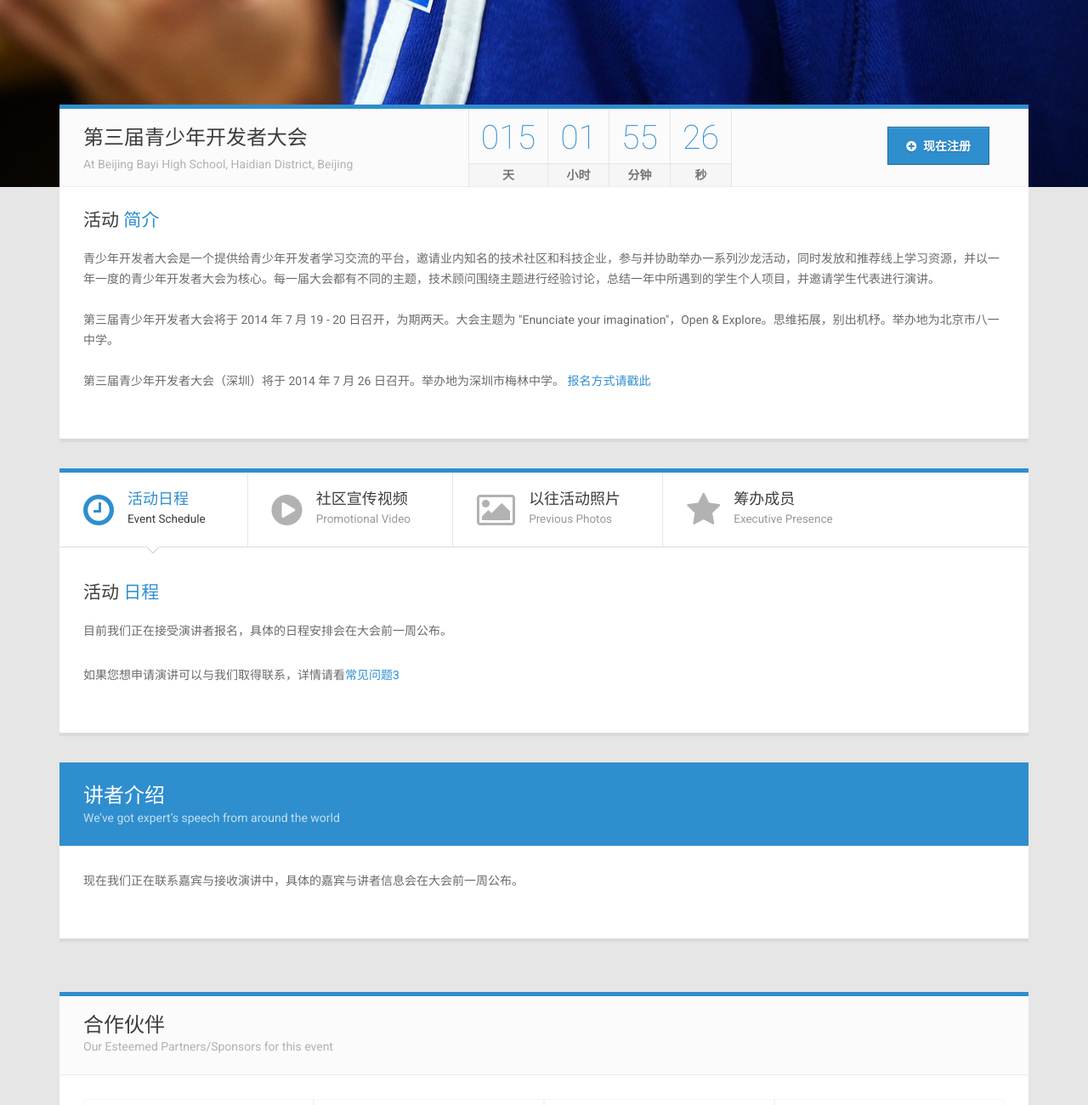
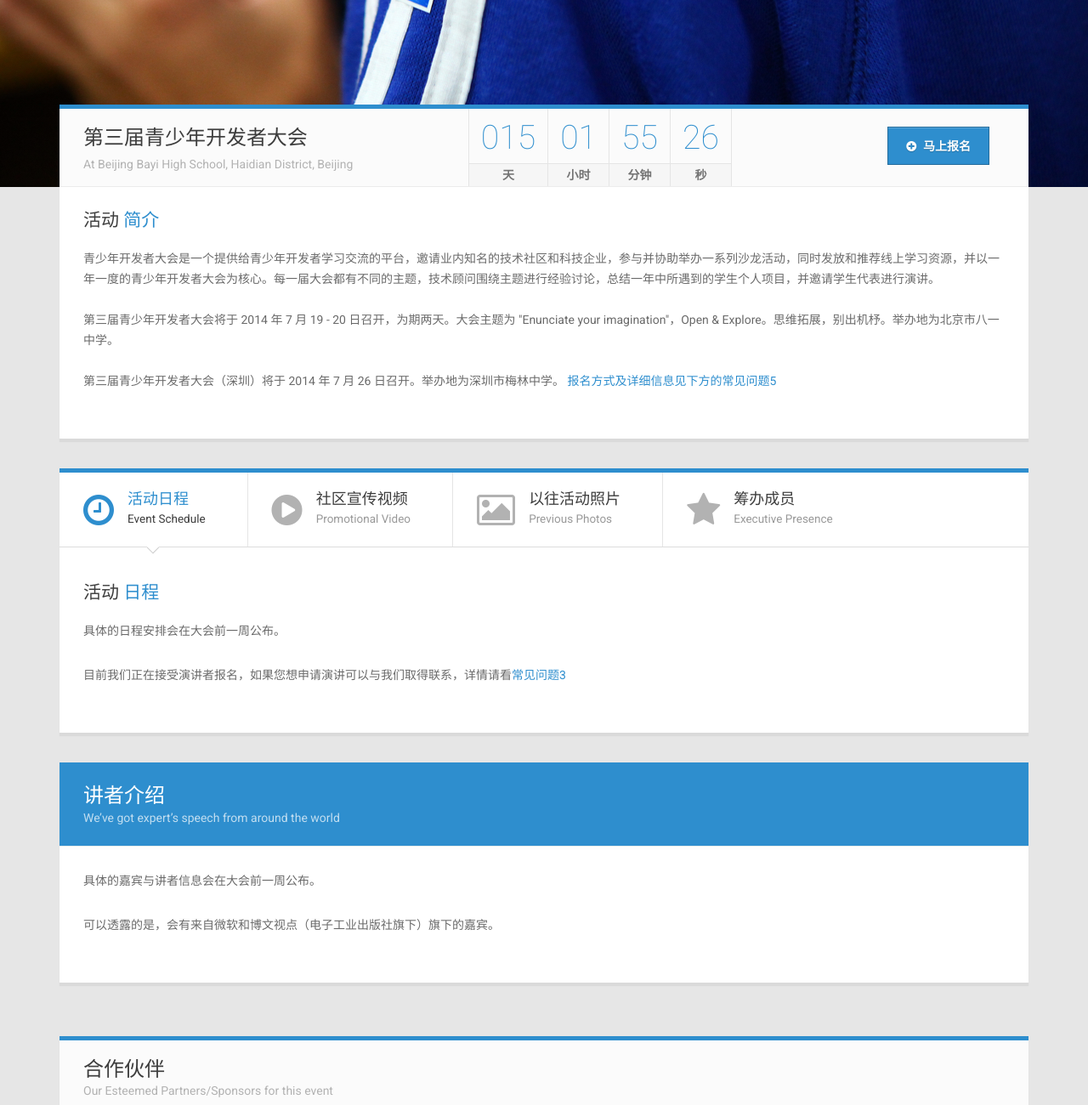
Before and after one commit to adcmnt2014/adcmnt2014.github.io, a plain HTML site: page index.html in a window 1280 px wide. Shown: the part 480-1780 px from the top of the page at 85% size. Drawn offline with Linux system fonts and the light colour scheme; some packages are replaced by stand-ins of ours; a script that the page names is missing.

Commit message:
Update index.html

```diff
--- a/index.html
+++ b/index.html
@@ -7,11 +7,11 @@
     <title>ADConf 2014 // 第三届青少年开发者大会 // The 3rd Adolescent Developer Conference</title>
     <meta name="Keywords" content="编程, 青少年开发, 青少年开发者大会, ADConf, ADC, Developer, programming">
     <meta name="Description" content="青少年开发者大会是一个提供给青少年开发者学习交流的平台，邀请业内知名的技术社区和科技企业，参与并协助举办一系列沙龙活动，同时发放和推荐线上学习资源，并以一年一度的青少年开发者大会为核心。每一届大会都有不同的主题，技术顾问围绕主题进行经验讨论，总结一年中所遇到的学生个人项目，并邀请学生代表进行演讲。">
-    <meta name="Author" content="adcmnt">
+    <meta name="Author" content="青少年开发者社区">
     <meta name="Title" content="ADConf 2014 // 第三届青少年开发者大会 // The 3rd Adolescent Developer Conference">
     <meta name="apple-mobile-web-app-capable" content="yes">
     <meta name="apple-mobile-web-app-status-bar-style" content="black-translucent">
-    <meta property="og:title" content="Adolescent Developer Conference">
+    <meta property="og:title" content="ADConf 2014">
     <meta property="og:description" content="青少年开发者大会是一个提供给青少年开发者学习交流的平台，邀请业内知名的技术社区和科技企业，参与并协助举办一系列沙龙活动，同时发放和推荐线上学习资源，并以一年一度的青少年开发者大会为核心。每一届大会都有不同的主题，技术顾问围绕主题进行经验讨论，总结一年中所遇到的学生个人项目，并邀请学生代表进行演讲。">
     <meta property="og:image" content="/img/icons/favicon.ico">
 
@@ -146,7 +146,7 @@
             <div class="countdown styled"></div>
           </div>
           <!--跳转到活动行页面 -->
-          <div class="col-md-2 col-sm-12 text-center"> <a href="http://www.huodongxing.com/go/adc14" title="注册这个活动" class="btn" target="_blank"><i class="fa fa-plus-circle"></i> 现在注册</a>
+          <div class="col-md-2 col-sm-12 text-center"> <a href="http://www.huodongxing.com/go/adc14" title="注册这个活动" class="btn" target="_blank"><i class="fa fa-plus-circle"></i> 马上报名</a>
           </div>
           <!-- Backup
           <div class="col-md-2 col-sm-12 text-center"> <a href="#" title="Register For This Event" class="btn register-trigger"><i class="fa fa-plus-circle"></i> 现在注册</a>
@@ -179,7 +179,7 @@
         <br /><br />
         第三届青少年开发者大会将于 2014 年 7 月 19 - 20 日召开，为期两天。大会主题为 "Enunciate your imagination"，Open & Explore。思维拓展，别出机杼。举办地为北京市八一中学。
         <br /><br />
-        第三届青少年开发者大会（深圳）将于 2014 年 7 月 26 日召开。举办地为深圳市梅林中学。 <a href="#question5">报名方式请戳此</a>
+        第三届青少年开发者大会（深圳）将于 2014 年 7 月 26 日召开。举办地为深圳市梅林中学。 <a href="#question5">报名方式及详细信息见下方的常见问题5</a>
         </p>
       </article>
     </div>
@@ -221,8 +221,8 @@
       <div class="tab-content">
         <div class="tab-pane active" id="event-schedule">
           <h3><i class="fa fa-clock-o"></i> 活动 <span>日程</span></h3>
-          <p>目前我们正在接受演讲者报名，具体的日程安排会在大会前一周公布。</p>
-          <p>如果您想申请演讲可以与我们取得联系，详情请看<a href="#question3">常见问题3</a></p>
+          <p>具体的日程安排会在大会前一周公布。</p>
+          <p>目前我们正在接受演讲者报名，如果您想申请演讲可以与我们取得联系，详情请看<a href="#question3">常见问题3</a></p>
         </div>
         <!--end-event-schedule-content-->
 
@@ -345,7 +345,8 @@
         <p class="text-muted">We’ve got expert’s speech from around the world </p>
       </header>
       <article>
-        <p>现在我们正在联系嘉宾与接收演讲中，具体的嘉宾与讲者信息会在大会前一周公布。</p>
+        <p>具体的嘉宾与讲者信息会在大会前一周公布。</p>
+        <p>可以透露的是，会有来自微软和博文视点（电子工业出版社旗下）旗下的嘉宾。</p>
       </article>
     </div>
     <div class="row clearfix speaker-grid">
@@ -538,7 +539,7 @@
               </div>
               <div id="question3" class="panel-collapse collapse">
                 <div class="panel-body">
-                  <p>您可以填写申请表并与我们取得联系。</p>
+                  <p>您可以填写申请表，当您提交后，我们会尽快回复。</p>
                   <!--
                   <p>演讲申请介绍和申请表下载请点击<a href="http://adc-cn.org/adctalk/" target="_blank">这里</a></p>
                 -->
@@ -555,7 +556,7 @@
               <div id="question4" class="panel-collapse collapse">
                 <div class="panel-body">
                   <p>可以。我们很欢迎学校社团与我们合作宣传。</p>
-                  <p>合作宣传事宜您可以与我们取得联系。请发送邮件到contact@adc-cn.org</p>
+                  <p>合作宣传事宜您可以与我们取得联系。请发送邮件到 contact@adc-cn.org</p>
                 </div>
               </div>
             </div>
@@ -570,8 +571,8 @@
               </div>
               <div id="question5" class="panel-collapse collapse">
                 <div class="panel-body">
-                  <p>时间：2014 年 7 月 26 日 上午 9 点 </p>
-                  <p>地址：深圳市 福田区 梅华路166号 深圳市梅林中学 </p>
+                  <p>时间：2014 年 7 月 26 日 上午 9 点</p>
+                  <p>地址：深圳市 福田区 梅华路166号 深圳市梅林中学</p>
                   <p><a href="https://onedrive.live.com/redir?page=survey&resid=3A67928C82A04293!1292&authkey=!ANui_amkaEOjYOs&ithint=file%2c.xlsx">立即在 OneDrive 报名</a></p>
                   <p>注意：报名链接由于众所周知的原因可能无法访问，我们正在努力解决。</p>
                 </div>
@@ -611,7 +612,7 @@
               <div id="question8" class="panel-collapse collapse">
                 <div class="panel-body">
                   <p>青少年开发者大会是一个公益性的活动，参会没有任何门票费用，根据合作学校要求，在线注册需要收取5元冻结款，冻结款在签到时即可返还。</p>
-                  <p>如果您需要在会场就餐可选择含有餐券的门票；如果您是高端参会者，可选择ADC100% 和讚享受高质量服务。</p>
+                  <p>如果您需要在会场就餐可选择含有餐券的门票；如果您是高端参会者，可选择ADC100% 和讚及更高等级票种享受高质量服务。</p>
                 </div>
               </div>
             </div>
```
